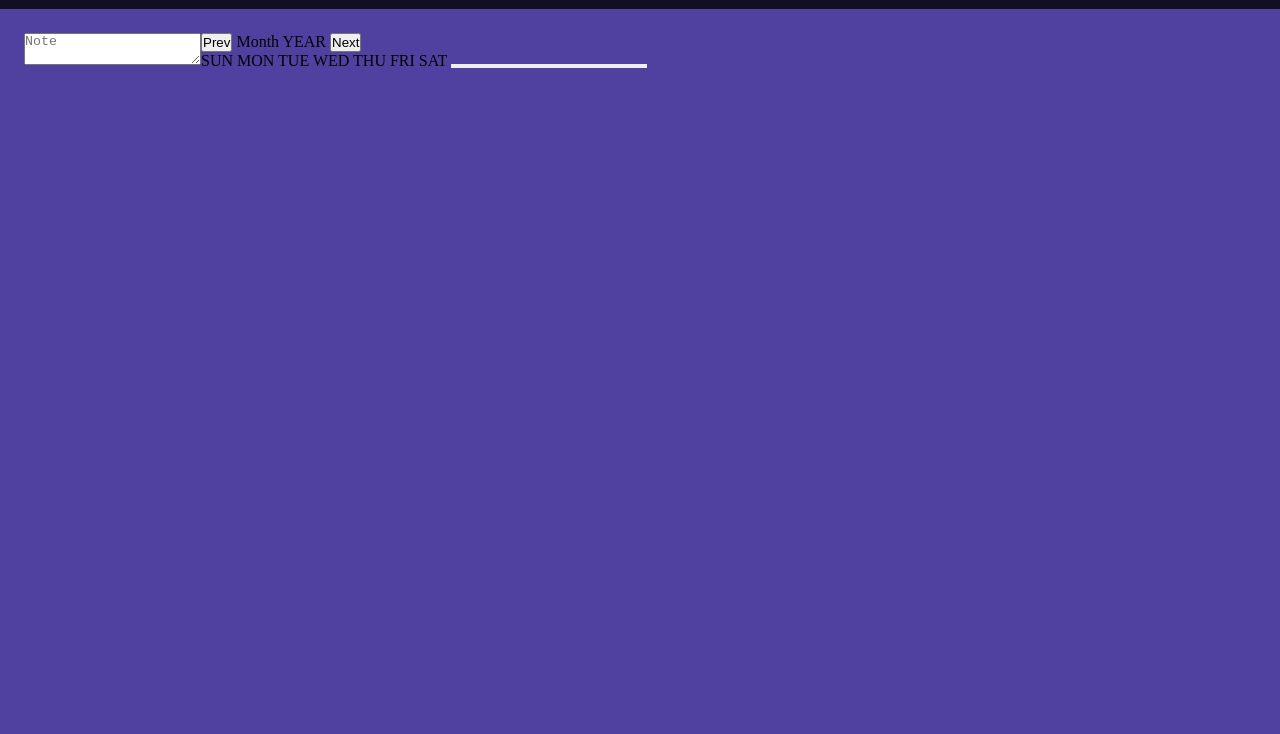
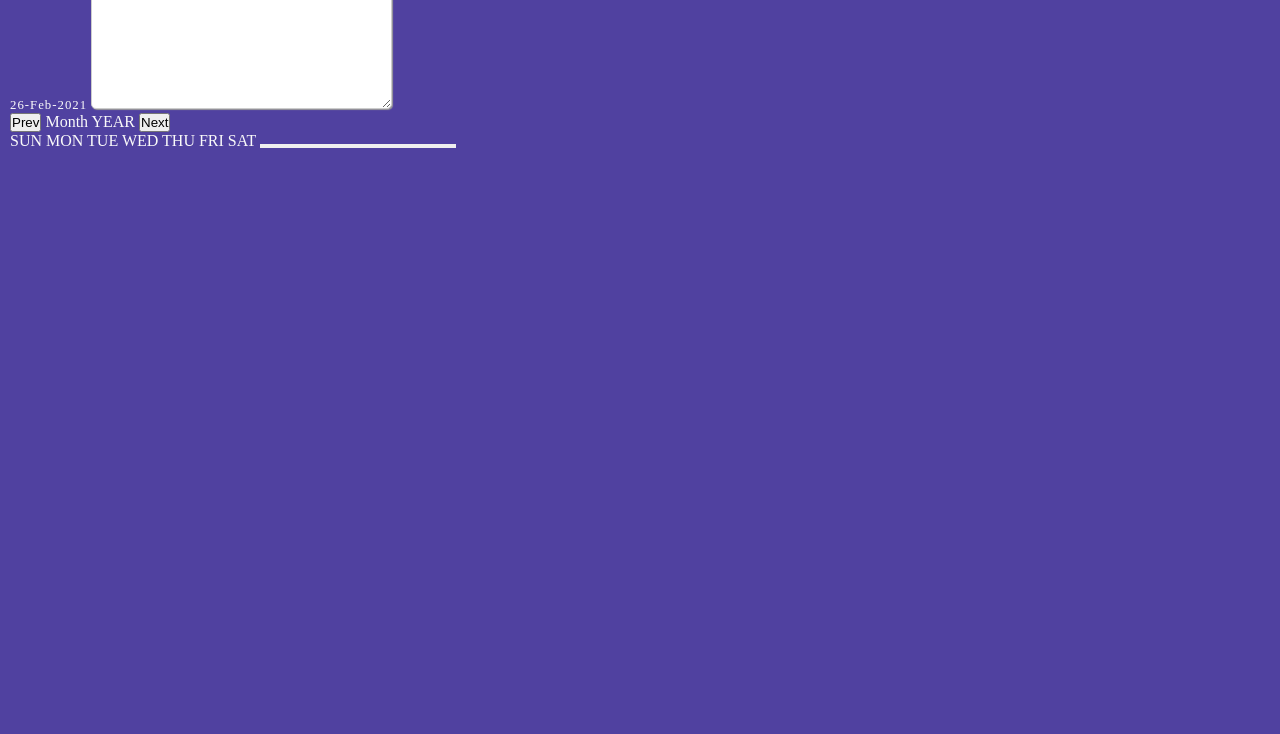
Before and after one commit to Kuntal-Das/MyDiaryApp, a plain HTML site: page index.html in a window 1280 px wide. Shown: the part 66-800 px from the top of the page. Drawn offline with Linux system fonts and the light colour scheme.

Commit message:
checking out git commands

```diff
--- a/css/main.css
+++ b/css/main.css
@@ -5,7 +5,7 @@
     /* --header-bg-light: #120f23; */
     /* --body-bg-light : #7b68ee; */
 
-    --header-color: #fafafa;
+    --color-dark: #fafafa;
 }
 
 *,
@@ -18,15 +18,34 @@
 
 body {
     min-height      : 100vh;
+    color: var(--color-dark);
     background-color: var(--body-bg-dark);
 }
 
 .container {
+    padding: 10px;
+    max-width: 1000px;
+    margin: auto 0;
+}
+
+.flex-cols{
     display: flex;
-    padding: 1.5em;
+    align-items: center;
+    justify-content: space-between;
 }
 
 .header {
     background-color: var(--header-bg-dark);
-    color: var(--title-color);
 }
+
+label,
+textarea {
+    font-size: .8rem;
+    letter-spacing: 1px;
+}
+textarea {
+    padding: 10px;
+    line-height: 1.5;
+    border-radius: 5px;
+    border: 1px solid #ccc;
+    box-shadow: 1px 1px 1px #999;
--- a/index.html
+++ b/index.html
@@ -1,5 +1,6 @@
 <!DOCTYPE html>
 <html lang="en">
+
 <head>
     <meta charset="UTF-8">
     <meta http-equiv="X-UA-Compatible" content="IE=edge">
@@ -12,7 +13,6 @@
     <section class="header">
         <div class="container">
             <h1 class="title">My Dairy App</h1>
-            <span>26-Feb-2021</span>
             <!-- <button type="button" id="goto_btn" class="btn">Goto Date</button> -->
             <!-- <input type="date" id="date" class="date-input"> -->
         </div>
@@ -20,9 +20,11 @@
 
     <main class="content">
         <div class="container">
-            <div class="note">
-                <textarea class="note-text" placeholder="Note"></textarea>
+            <div class="entry-container">
+                <label for="entry">26-Feb-2021</label>
+                <textarea id="entry" class="note-text" rows="5" cols="33"></textarea>
             </div>
+
             <div class="calender">
                 <span>
                     <button class="prev">Prev</button>
```
